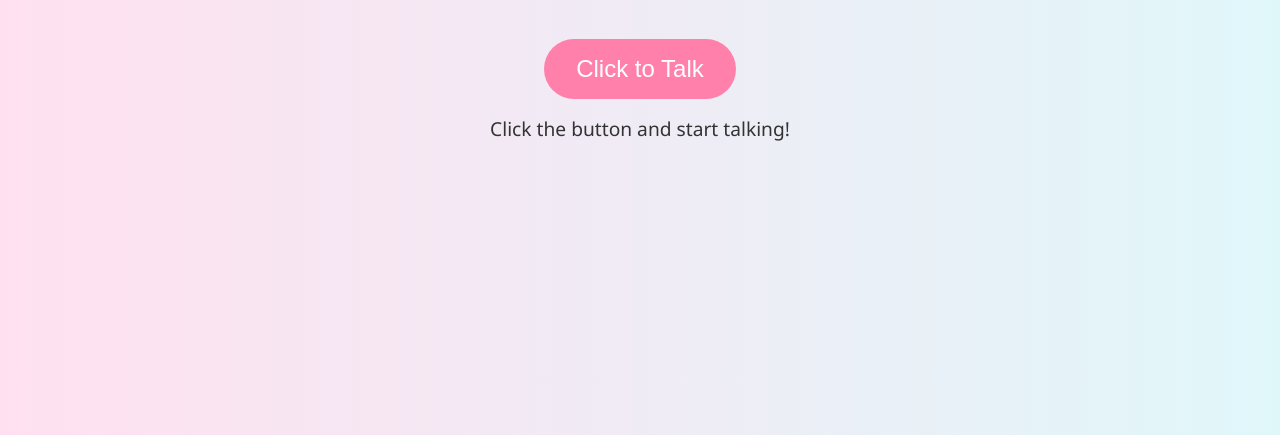
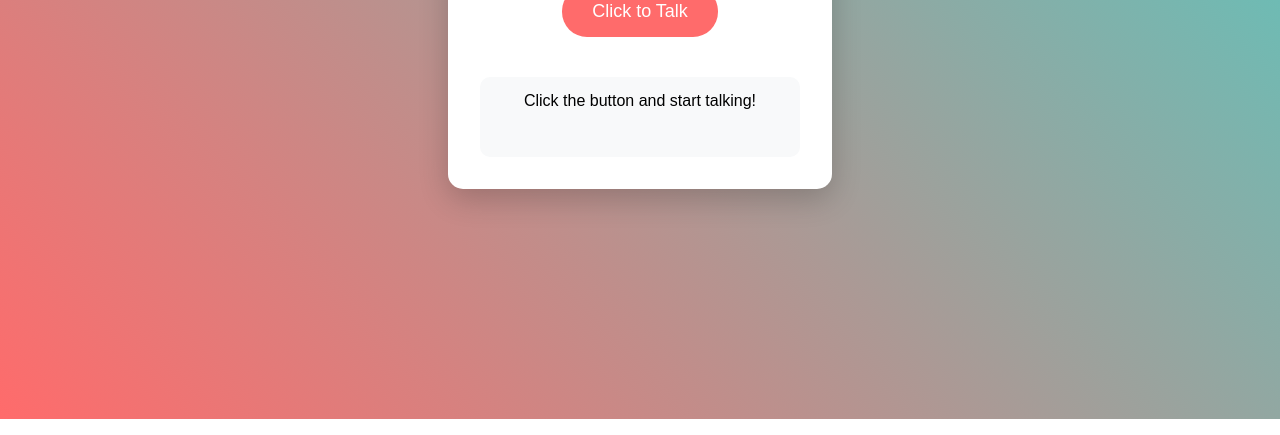
Before and after one commit to Krishnaone/divibot, a plain HTML site: page divibot/index.html in a window 1280 px wide. Shown: the part 381-816 px from the top of the page. Drawn offline with Linux system fonts and the light colour scheme.

Commit message:
style.css

```diff
--- a/divibot/style.css
+++ b/divibot/style.css
@@ -1,38 +1,41 @@
 body {
-    background: linear-gradient(to right, #ffe0f0, #e0f7fa);
-    font-family: 'Segoe UI', sans-serif;
+    font-family: Arial, sans-serif;
     display: flex;
-    flex-direction: column;
+    justify-content: center;
     align-items: center;
-    justify-content: center;
     height: 100vh;
+    margin: 0;
+    background: linear-gradient(45deg, #ff6b6b, #4ecdc4);
+}
+
+.container {
     text-align: center;
+    background: white;
+    padding: 2rem;
+    border-radius: 15px;
+    box-shadow: 0 10px 30px rgba(0,0,0,0.2);
 }
 
 .talk {
-    background-color: #ff80ab;
+    background: #ff6b6b;
     color: white;
-    font-size: 1.5rem;
-    padding: 1rem 2rem;
+    padding: 15px 30px;
     border: none;
-    border-radius: 2rem;
+    border-radius: 25px;
+    font-size: 18px;
     cursor: pointer;
-    margin-top: 2rem;
-    transition: background-color 0.3s;
+    margin: 20px 0;
+    transition: transform 0.2s;
 }
 
 .talk:hover {
-    background-color: #ec407a;
+    transform: scale(1.05);
 }
 
 .content {
-    font-size: 1.2rem;
-    margin-top: 1rem;
-    color: #333;
-    padding: 0 1rem;
+    margin-top: 20px;
+    padding: 15px;
+    background: #f8f9fa;
+    border-radius: 10px;
+    min-height: 50px;
 }
-
-h1 {
-    font-size: 2.2rem;
-    color: #d81b60;
-}
```
